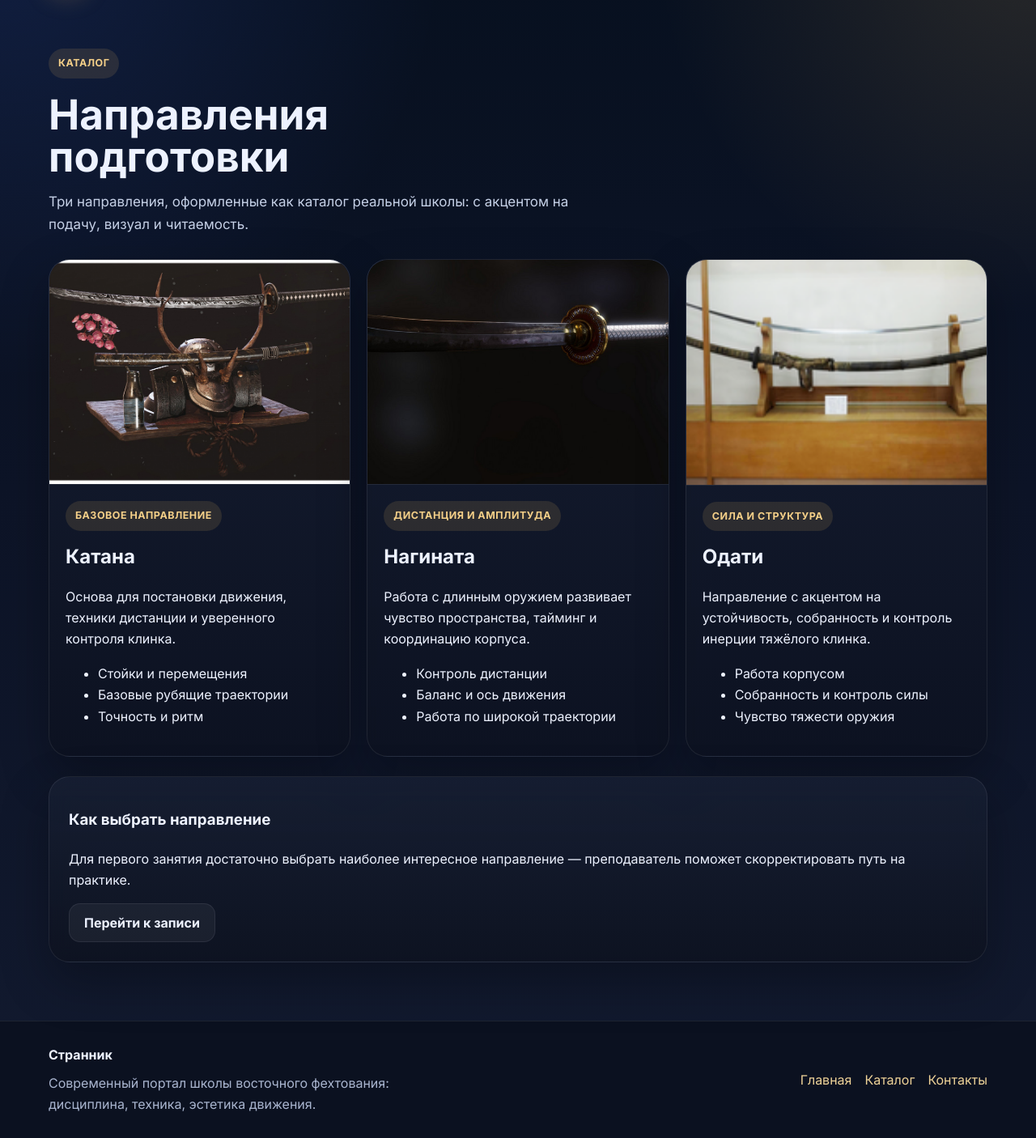
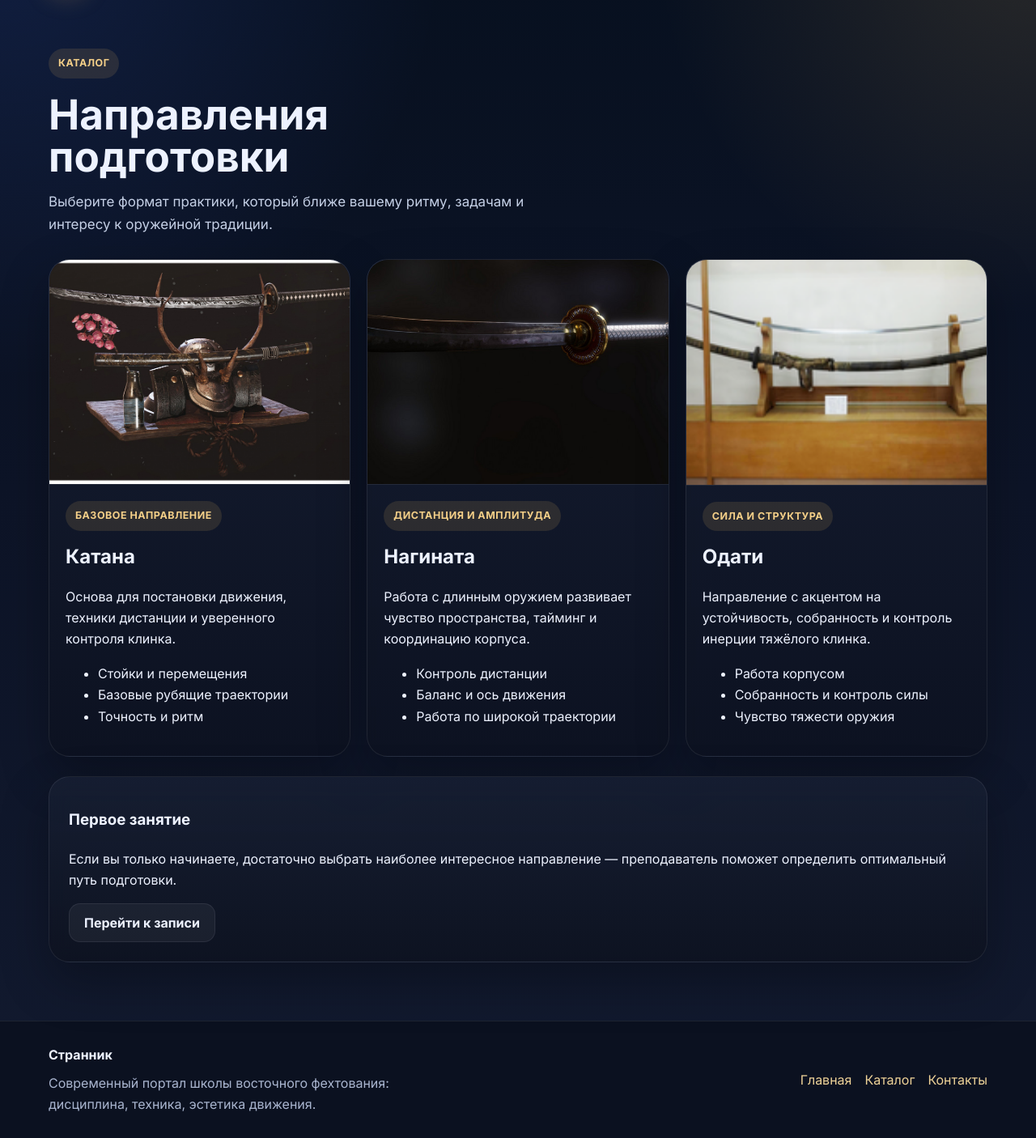
Before and after one commit to H0110W0ne/WEB, a Django app: template templates/main/catalog.html in a window 1280 px wide. Shown: the part 79-1485 px from the top of the page at 81% size. Run offline with Django 5.2, Linux system fonts and the light colour scheme; the template is opened without the code that fills it, so the values that code supplies are empty.

Commit message:
Update catalog.html

```diff
--- a/templates/main/catalog.html
+++ b/templates/main/catalog.html
@@ -9,7 +9,7 @@
     <span class="section-tag">Каталог</span>
     <h1>Направления подготовки</h1>
     <p class="hero-lead">
-      Три направления, оформленные как каталог реальной школы: с акцентом на подачу, визуал и читаемость.
+      Выберите формат практики, который ближе вашему ритму, задачам и интересу к оружейной традиции.
     </p>
   </div>
 </section>
@@ -67,9 +67,9 @@
     </div>
 
     <div class="glass-card catalog-note">
-      <h3>Как выбрать направление</h3>
+      <h3>Первое занятие</h3>
       <p>
-        Для первого занятия достаточно выбрать наиболее интересное направление — преподаватель поможет скорректировать путь на практике.
+        Если вы только начинаете, достаточно выбрать наиболее интересное направление — преподаватель поможет определить оптимальный путь подготовки.
       </p>
       <a class="button button-secondary" href="{% url 'main:contacts' %}#registration">Перейти к записи</a>
     </div>
```
